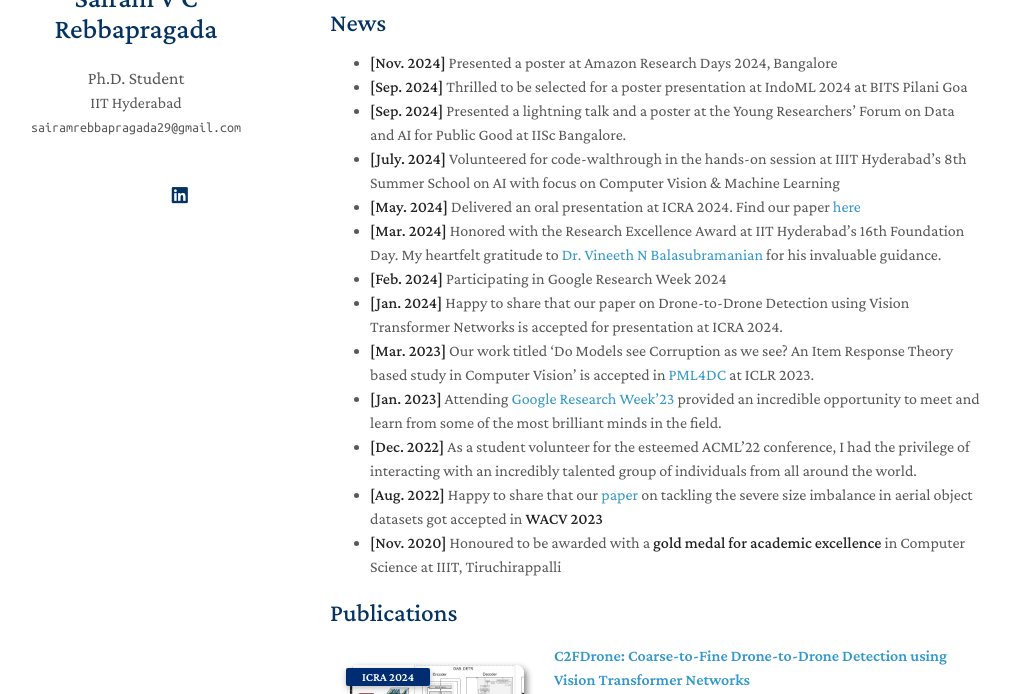
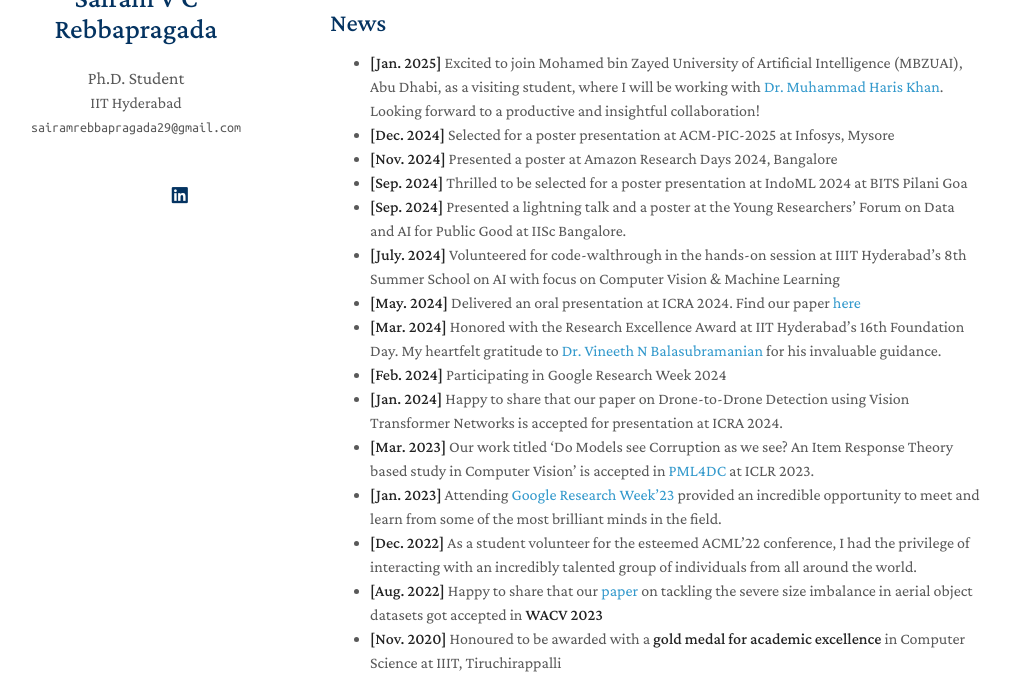
Before and after one commit to sairamrebbapragada/sairamrebbapragada.github.io, a Jekyll site: the page built from index.md, in a window 1280 px wide and 900 px high, scrolled down 530 px, cut to the strip 206-900 px from the top of the window. Shown: the whole strip, without its empty margins (140-1150 px from the left). Built offline with Jekyll 4.4.1, drawn with Linux system fonts in a browser that asks for light colours; nearby versions of some CDN libraries; a style sheet for code colours, icons or effects is not loaded; our own code applies the rules of GitHub Pages for plain Markdown files.

Commit message:
Update index.md

```diff
--- a/index.md
+++ b/index.md
@@ -28,6 +28,8 @@ In the pursuit of my Ph.D., I am dedicated to methodically tackling these multif
 I enjoy playing badminton, volleyball, table tennis, and carroms in my free time. Cooking is also one of my favorite pastimes. Additionally, I have a talent for whistling songs and playing the cajon.
 
 ## News
+- **[Jan. 2025]** Excited to join Mohamed bin Zayed University of Artificial Intelligence (MBZUAI), Abu Dhabi, as a visiting student, where I will be working with [Dr. Muhammad Haris Khan](https://mbzuai.ac.ae/study/faculty/muhammad-haris-khan/). Looking forward to a productive and insightful collaboration!
+- **[Dec. 2024]** Selected for a poster presentation at ACM-PIC-2025 at Infosys, Mysore
 - **[Nov. 2024]** Presented a poster at Amazon Research Days 2024, Bangalore
 - **[Sep. 2024]** Thrilled to be selected for a poster presentation at IndoML 2024 at BITS Pilani Goa
 - **[Sep. 2024]** Presented a lightning talk and a poster at the Young Researchers' Forum on Data and AI for Public Good at IISc Bangalore.
```
